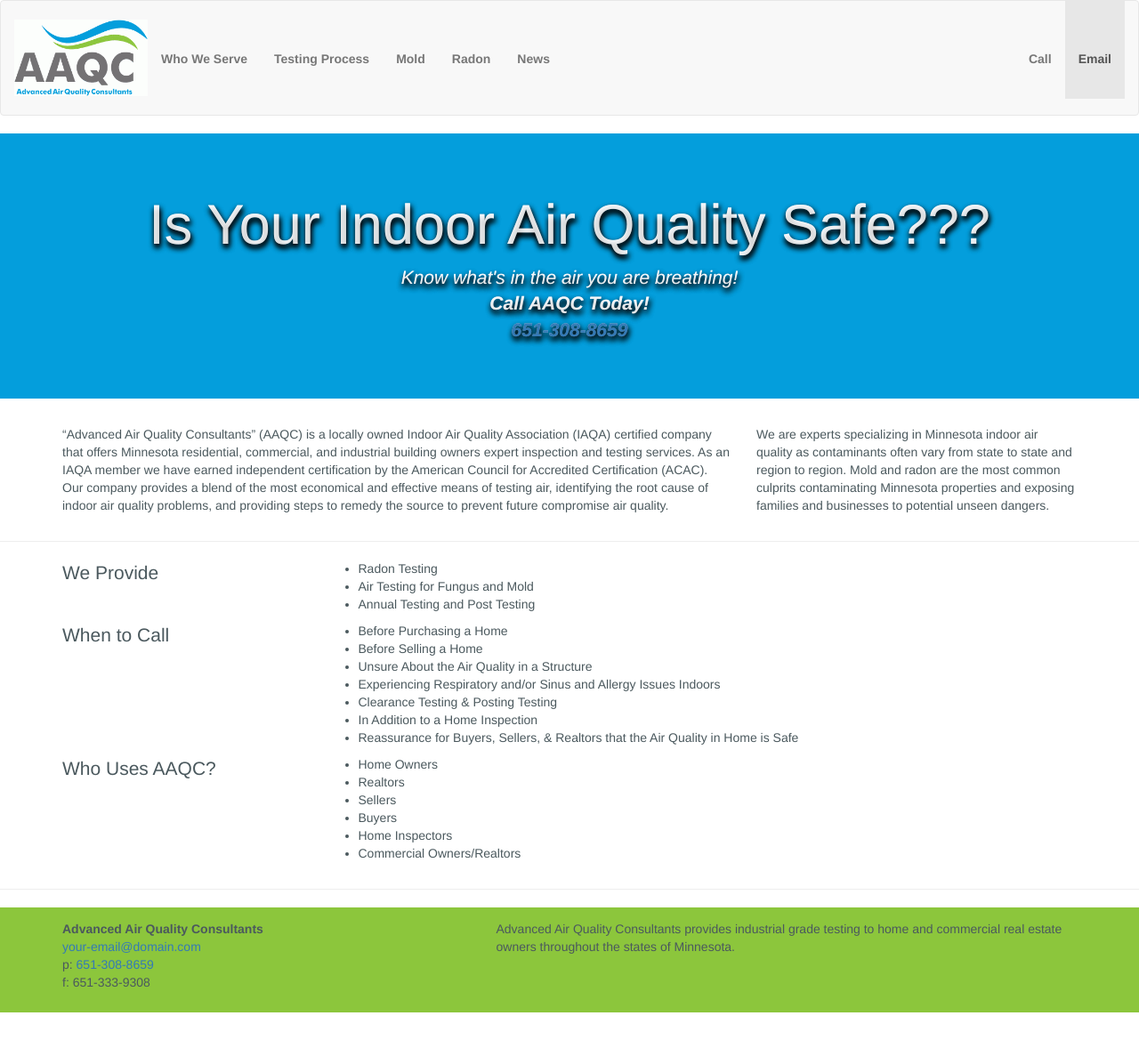
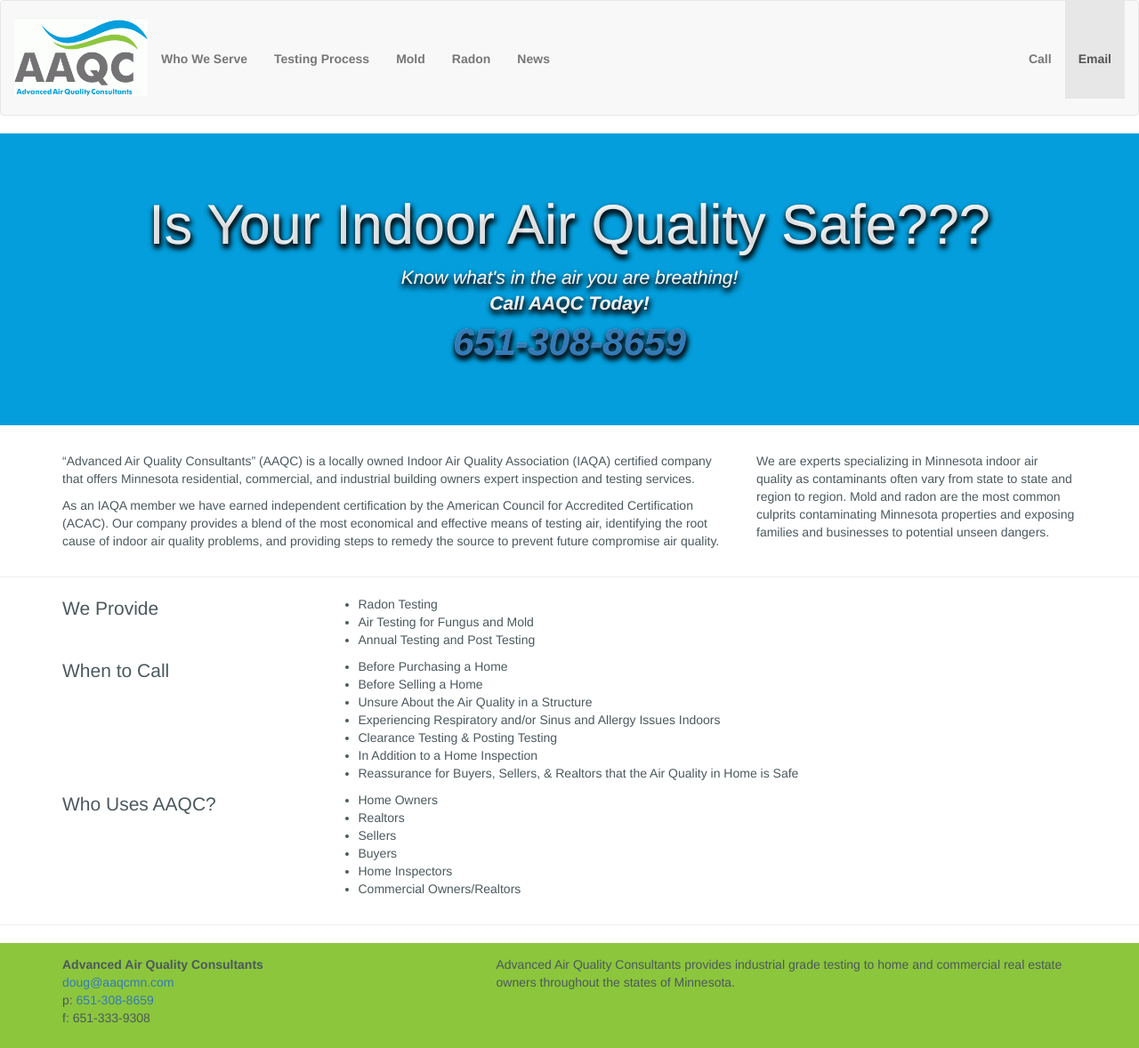
Before and after one commit to ryan258/aaqc, a Jekyll site: the page built from index.html, in a window 1280 px wide. Shown: the whole page at 89% size. Built offline with Jekyll 4.4.1, drawn with Linux system fonts in a browser that asks for light colours; nearby versions of some CDN libraries; before the commit the page ends 1138 px from its top, so only the background shows below that.

Commit message:
update email and styles

```diff
--- a/_config.yml
+++ b/_config.yml
@@ -1,6 +1,6 @@
 # Site settings
 title: Advanced Air Quality Consultants
-email: your-email@domain.com
+email: doug@aaqcmn.com
 description: > # this means to ignore newlines until "baseurl:"
   Advanced Air Quality Consultants provides industrial grade testing to home and commercial real estate owners throughout the states of Minnesota.
 baseurl: "http://www.aaqcmn.com" # the subpath of your site, e.g. /blog/
--- a/css/main.css
+++ b/css/main.css
@@ -18,6 +18,9 @@ h1 {
 .jumbotron {
   background-color: #049EDC;
   color: white; }
+
+.jumbotron a.phone-number {
+  font-size: 2em; }
 
 .inset-text {
   /* Shadows are visible under slightly transparent text color */
@@ -58,7 +61,10 @@ h1 {
   margin: 0 auto;
   font-size: 2em; }
 
-@media (min-width: 768px) {
+@media all and (max-width: 767) {
+  .navbar-brand > img {
+    margin-left: 15px; } }
+@media all and (min-width: 768px) {
   .navbar-nav > li > a {
     padding-top: 55px;
     padding-bottom: 35px; } }
--- a/index.html
+++ b/index.html
@@ -18,7 +18,8 @@ title: AAQCmn | Advanced Air Quality Consultants of Minnesota
   <div class="container">
     <div class="row">
       <div class="col-sm-8">
-        <p>“Advanced Air Quality Consultants” (AAQC) is a locally owned Indoor Air Quality Association (IAQA) certified company that offers Minnesota residential, commercial, and industrial building owners expert inspection and testing services.  As an IAQA member we have earned independent certification by the American Council for Accredited Certification (ACAC).  Our company provides a blend of the most economical and effective means of testing air, identifying the root cause of indoor air quality problems, and providing steps to remedy the source to prevent future compromise air quality.</p>
+        <p>“Advanced Air Quality Consultants” (AAQC) is a locally owned Indoor Air Quality Association (IAQA) certified company that offers Minnesota residential, commercial, and industrial building owners expert inspection and testing services.</p>
+        <p>As an IAQA member we have earned independent certification by the American Council for Accredited Certification (ACAC).  Our company provides a blend of the most economical and effective means of testing air, identifying the root cause of indoor air quality problems, and providing steps to remedy the source to prevent future compromise air quality.</p>
       </div>
       <div class="col-sm-4">
         <p>We are experts specializing in Minnesota indoor air quality as contaminants often vary from state to state and region to region.  Mold and radon are the most common culprits contaminating Minnesota properties and exposing families and businesses to potential unseen dangers.</p>
```
Also changed, not shown: css/main.scss (+13 -1 lines).
